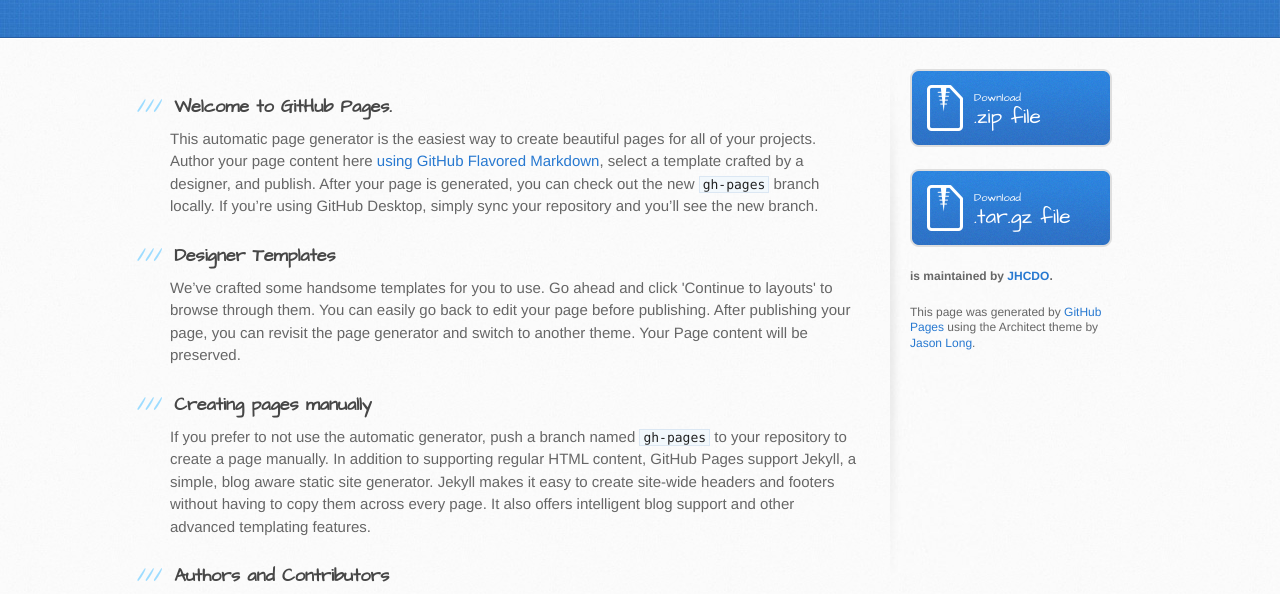
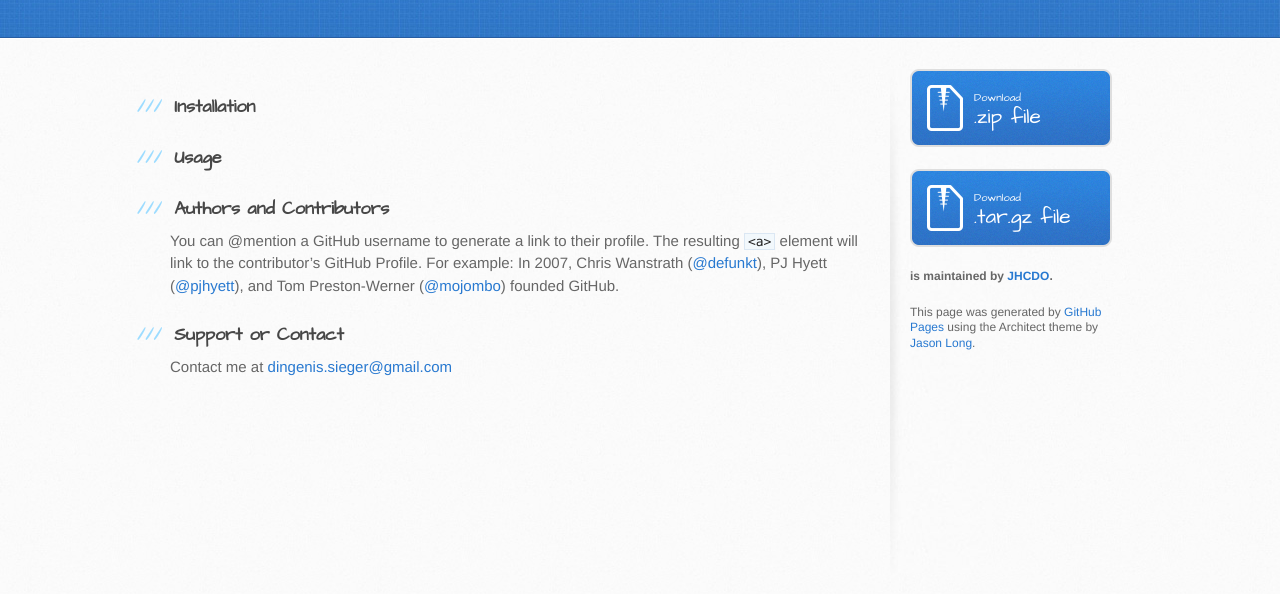
Before and after one commit to JHCDO/Jhapiv1, a plain HTML site: page index.html in a window 1280 px wide. Shown: the part 197-791 px from the top of the page. Drawn offline with Linux system fonts and the light colour scheme.

Commit message:
Create gh-pages branch via GitHub

```diff
--- a/index.html
+++ b/index.html
@@ -29,19 +29,10 @@
       <div class="inner clearfix">
         <section id="main-content">
           <h3>
-<a id="welcome-to-github-pages" class="anchor" href="#welcome-to-github-pages" aria-hidden="true"><span aria-hidden="true" class="octicon octicon-link"></span></a>Welcome to GitHub Pages.</h3>
-
-<p>This automatic page generator is the easiest way to create beautiful pages for all of your projects. Author your page content here <a href="https://guides.github.com/features/mastering-markdown/">using GitHub Flavored Markdown</a>, select a template crafted by a designer, and publish. After your page is generated, you can check out the new <code>gh-pages</code> branch locally. If you’re using GitHub Desktop, simply sync your repository and you’ll see the new branch.</p>
+<a id="installation" class="anchor" href="#installation" aria-hidden="true"><span aria-hidden="true" class="octicon octicon-link"></span></a>Installation</h3>
 
 <h3>
-<a id="designer-templates" class="anchor" href="#designer-templates" aria-hidden="true"><span aria-hidden="true" class="octicon octicon-link"></span></a>Designer Templates</h3>
-
-<p>We’ve crafted some handsome templates for you to use. Go ahead and click 'Continue to layouts' to browse through them. You can easily go back to edit your page before publishing. After publishing your page, you can revisit the page generator and switch to another theme. Your Page content will be preserved.</p>
-
-<h3>
-<a id="creating-pages-manually" class="anchor" href="#creating-pages-manually" aria-hidden="true"><span aria-hidden="true" class="octicon octicon-link"></span></a>Creating pages manually</h3>
-
-<p>If you prefer to not use the automatic generator, push a branch named <code>gh-pages</code> to your repository to create a page manually. In addition to supporting regular HTML content, GitHub Pages support Jekyll, a simple, blog aware static site generator. Jekyll makes it easy to create site-wide headers and footers without having to copy them across every page. It also offers intelligent blog support and other advanced templating features.</p>
+<a id="usage" class="anchor" href="#usage" aria-hidden="true"><span aria-hidden="true" class="octicon octicon-link"></span></a>Usage</h3>
 
 <h3>
 <a id="authors-and-contributors" class="anchor" href="#authors-and-contributors" aria-hidden="true"><span aria-hidden="true" class="octicon octicon-link"></span></a>Authors and Contributors</h3>
@@ -51,7 +42,7 @@
 <h3>
 <a id="support-or-contact" class="anchor" href="#support-or-contact" aria-hidden="true"><span aria-hidden="true" class="octicon octicon-link"></span></a>Support or Contact</h3>
 
-<p>Having trouble with Pages? Check out our <a href="https://help.github.com/pages">documentation</a> or <a href="https://github.com/contact">contact support</a> and we’ll help you sort it out.</p>
+<p>Contact me at <a href="mailto:dingenis.sieger@gmail.com">dingenis.sieger@gmail.com</a></p>
         </section>
 
         <aside id="sidebar">
```
Also changed, not shown: params.json (+1 -1 lines).
